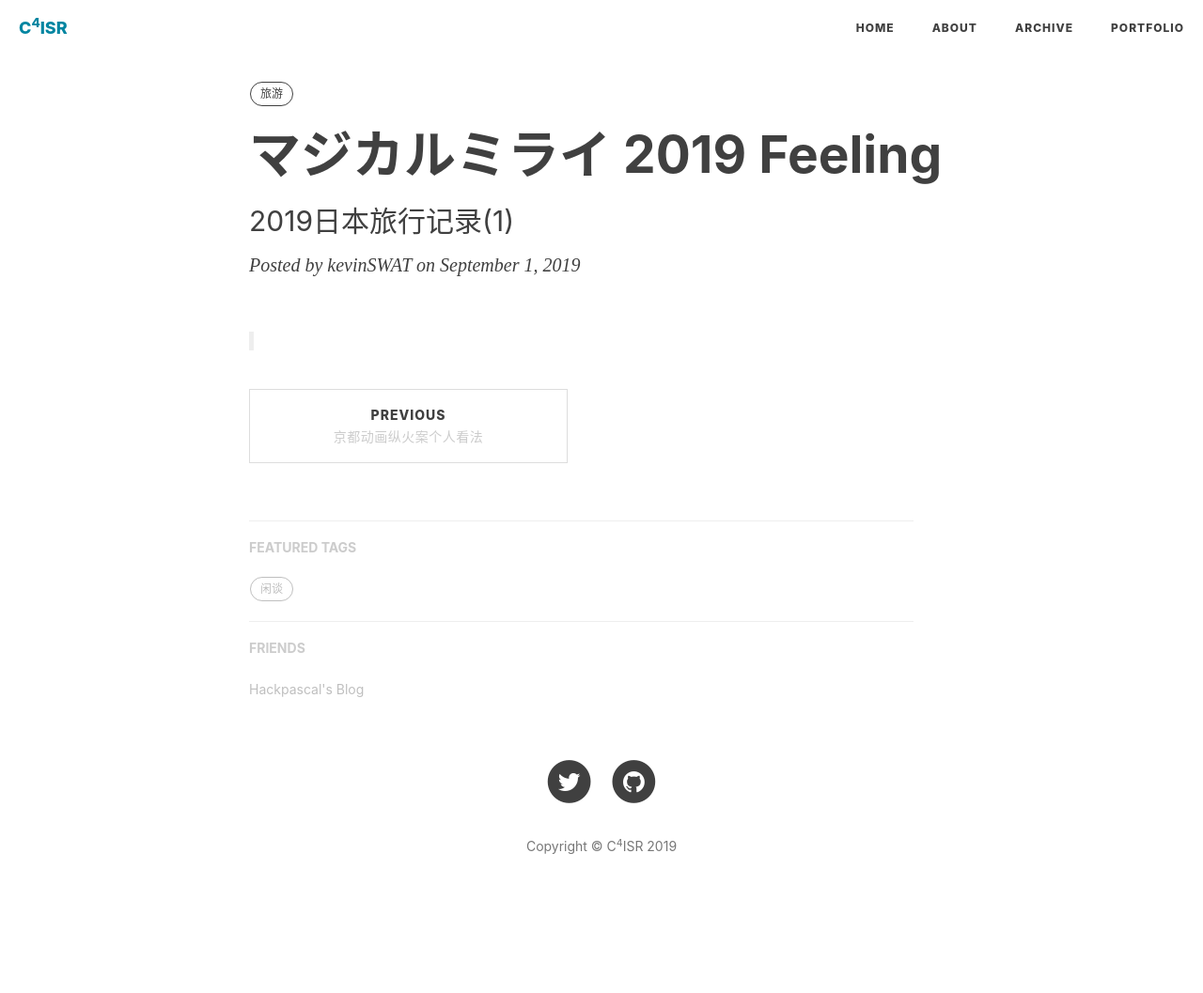
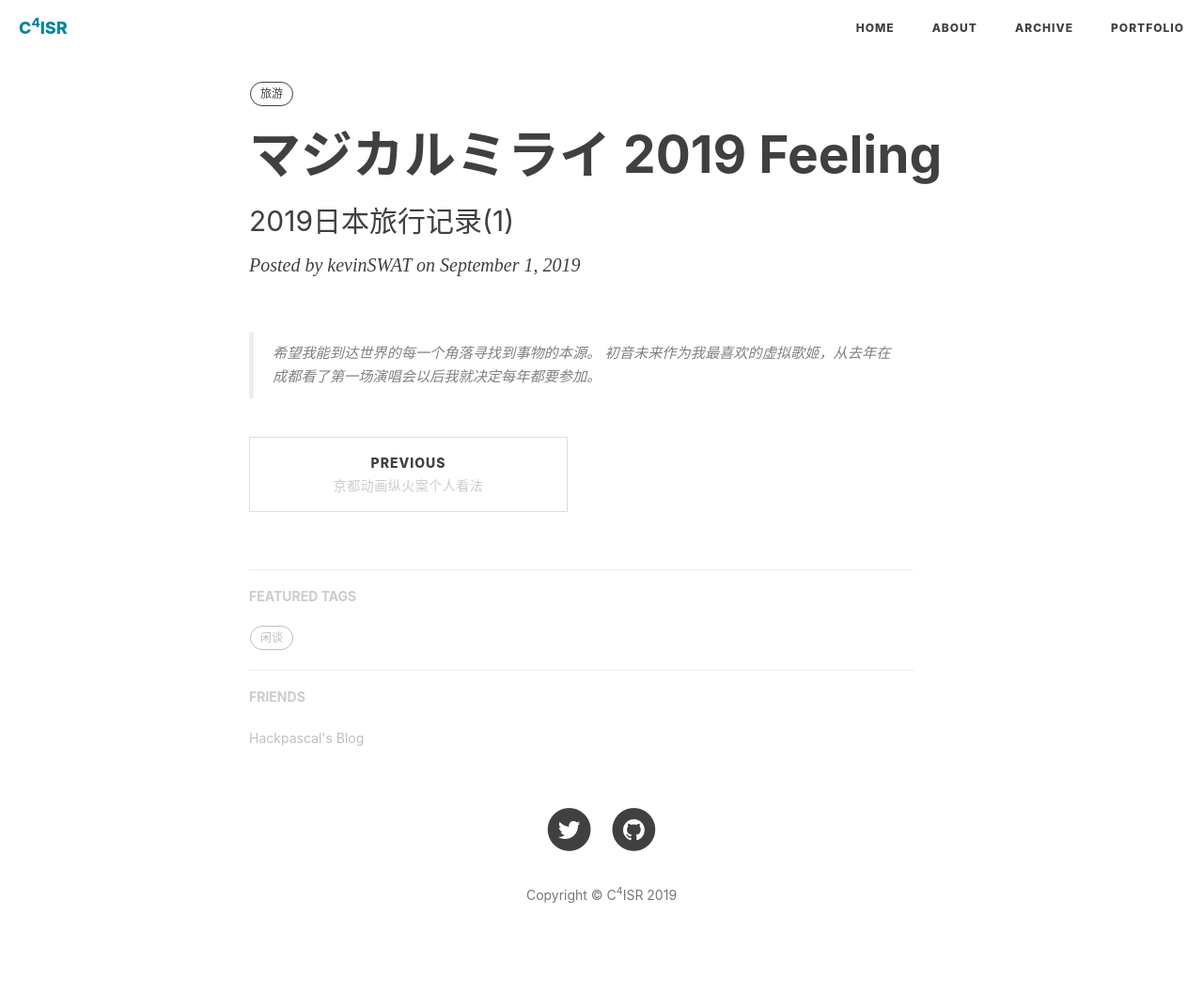
Before and after one commit to kevinswat/kevinswat.github.io, a Jekyll site: the page built from _posts/2019-09-01-MagicalMirai2019.md, in a window 1280 px wide. Shown: the whole page at 94% size. Built offline with Jekyll 4.4.1, drawn with Linux system fonts in a browser that asks for light colours; nearby versions of some CDN libraries; comment, search, counter and statistics services are not loaded; before the commit the page ends 1005 px from its top, so only the background shows below that.

Commit message:
change something

```diff
--- a/_posts/2019-09-01-MagicalMirai2019.md
+++ b/_posts/2019-09-01-MagicalMirai2019.md
@@ -8,4 +8,5 @@ tags:
   - 旅游
 ---
 
->
+> 希望我能到达世界的每一个角落寻找到事物的本源。
+初音未来作为我最喜欢的虚拟歌姬，从去年在成都看了第一场演唱会以后我就决定每年都要参加。
```
